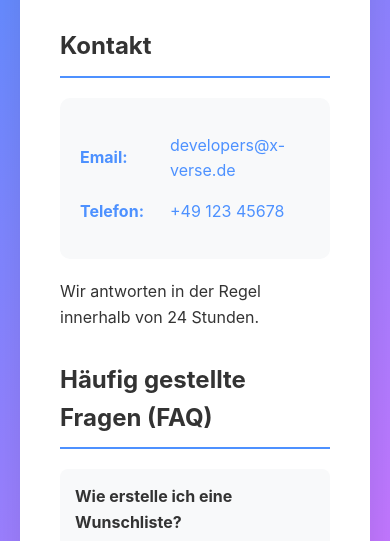
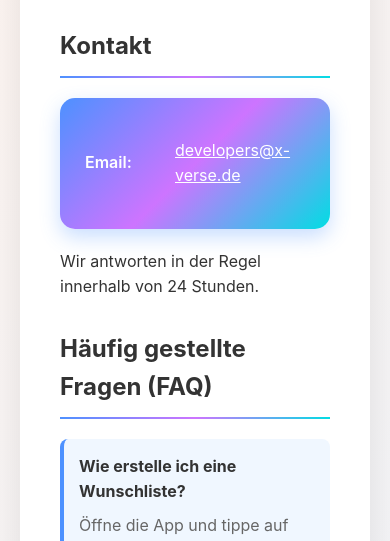
Before and after one commit to dev02xdev02/wishy-support, a plain HTML site: page index.html in a window 390 px wide. Shown: the part 257-798 px from the top of the page. Drawn offline with Linux system fonts and the light colour scheme.

Commit message:
Update to Wishy app color scheme and remove phone number

```diff
--- a/index.html
+++ b/index.html
@@ -15,12 +15,7 @@
           Oxygen, Ubuntu, Cantarell, sans-serif;
         line-height: 1.6;
         color: #333;
-        background: linear-gradient(
-          135deg,
-          #4d91ff 0%,
-          #cd74ff 50%,
-          #01dde3 100%
-        );
+        background: linear-gradient(135deg, #FFF5F0 0%, #E8F4FF 100%);
         min-height: 100vh;
         padding: 20px;
       }
@@ -47,13 +42,16 @@
         margin-top: 30px;
         margin-bottom: 15px;
         padding-bottom: 10px;
-        border-bottom: 2px solid #4d91ff;
+        border-bottom: 2px solid;
+        border-image: linear-gradient(90deg, #4d91ff 0%, #cd74ff 50%, #01dde3 100%) 1;
       }
       .contact-box {
-        background: #f8f9fa;
-        padding: 20px;
-        border-radius: 10px;
+        background: linear-gradient(135deg, #4d91ff 0%, #cd74ff 50%, #01dde3 100%);
+        color: white;
+        padding: 25px;
+        border-radius: 15px;
         margin: 20px 0;
+        box-shadow: 0 8px 20px rgba(77, 145, 255, 0.3);
       }
       .contact-item {
         margin: 15px 0;
@@ -62,8 +60,9 @@
         gap: 10px;
       }
       .contact-item strong {
-        color: #4d91ff;
+        color: white;
         min-width: 80px;
+        font-weight: 600;
       }
       a {
         color: #4d91ff;
@@ -75,8 +74,9 @@
       .faq-item {
         margin: 20px 0;
         padding: 15px;
-        background: #f8f9fa;
+        background: #f0f7ff;
         border-radius: 8px;
+        border-left: 4px solid #4d91ff;
       }
       .faq-question {
         font-weight: bold;
@@ -105,11 +105,7 @@
       <div class="contact-box">
         <div class="contact-item">
           <strong>Email:</strong>
-          <a href="mailto:developers@x-verse.de">developers@x-verse.de</a>
-        </div>
-        <div class="contact-item">
-          <strong>Telefon:</strong>
-          <a href="tel:+4912345678">+49 123 45678</a>
+          <a href="mailto:developers@x-verse.de" style="color: white; text-decoration: underline;">developers@x-verse.de</a>
         </div>
       </div>
       <p>Wir antworten in der Regel innerhalb von 24 Stunden.</p>
```
